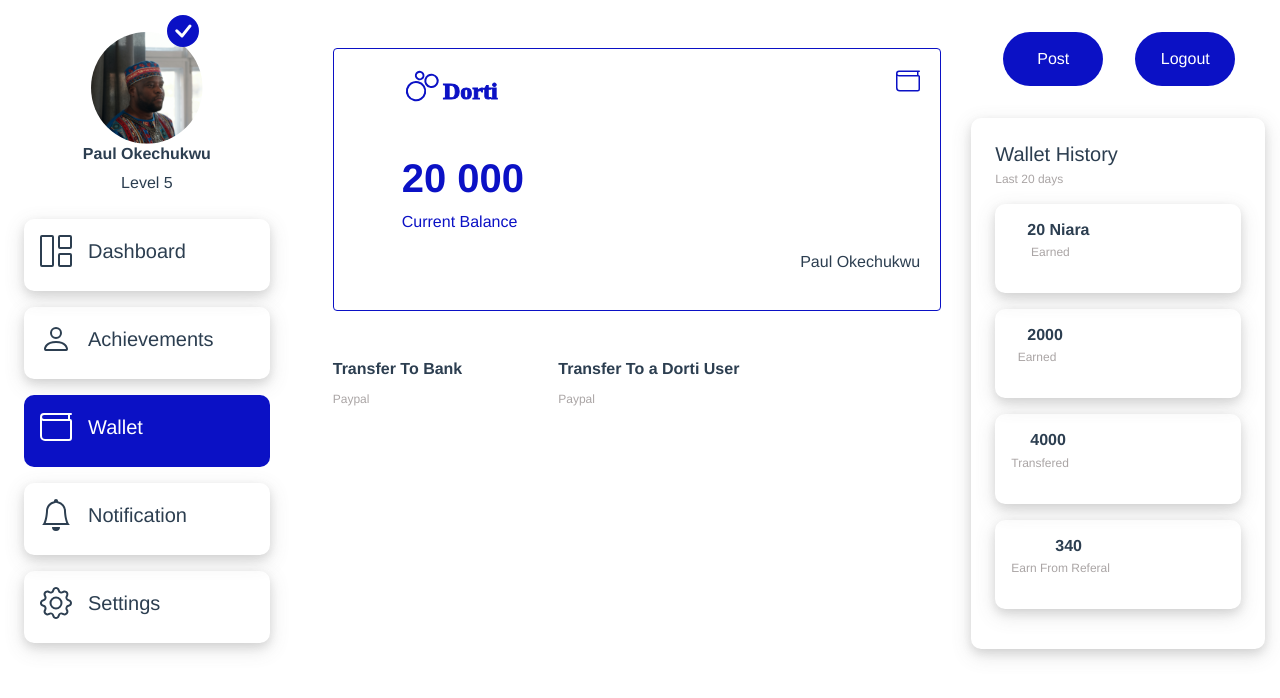
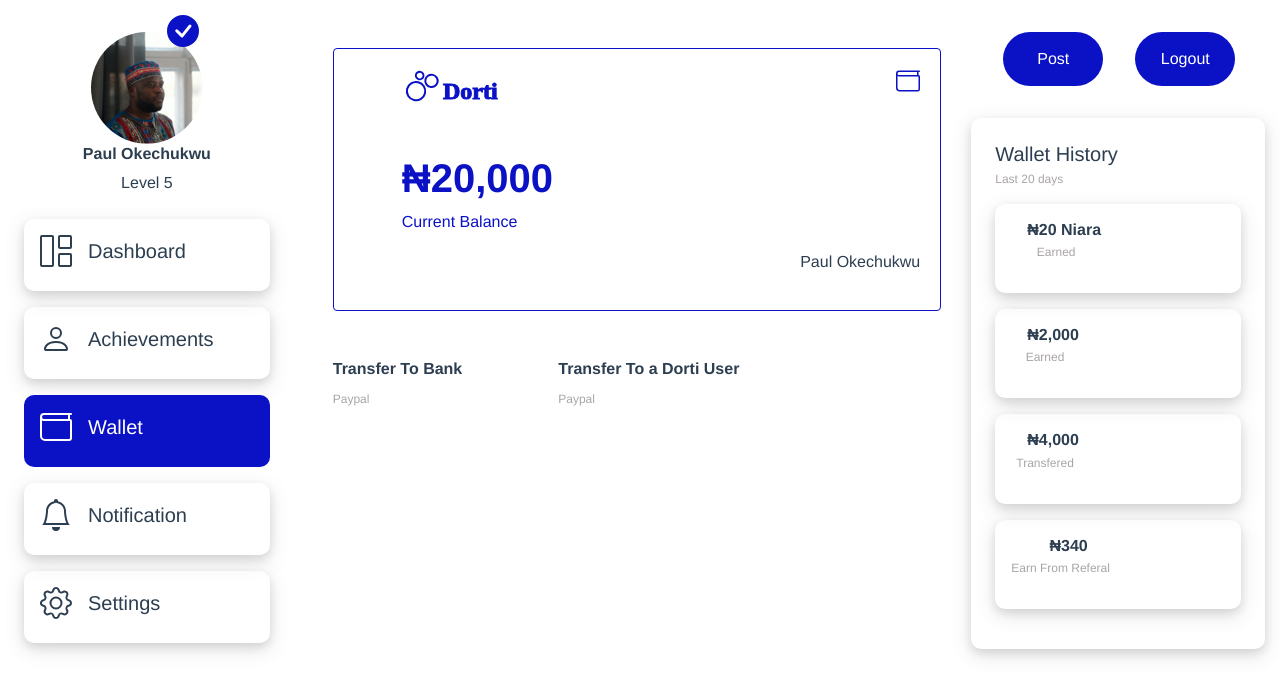
Before and after one commit to AccelerateHub/dorty, a Vue app: page /wallet in a window 1280 px wide. Shown: the top 698 px of the page. Built offline with nearby package versions, Linux system fonts and the light colour scheme.

Commit message:
Re-added Naira symbol to wallet page.

```diff
--- a/src/components/wallet.vue
+++ b/src/components/wallet.vue
@@ -67,7 +67,7 @@
           </div>
           <b-card-text class="text-left">
             <div class="current ml-lg-5 mt-5">
-              <h1>20 000</h1>
+              <h1>&#8358;20,000</h1>
               <p>Current Balance</p>
             </div>
             <div class="text-right">
@@ -103,25 +103,25 @@
 
           <div class="user d-flex p-3 my-3">
             <div>
-              <h6 class="pl-3">20 Niara</h6>
+              <h6 class="pl-3">&#8358;20 Niara</h6>
               <p id="small">Earned</p>
             </div>
           </div>
           <div class="user d-flex p-3 my-3">
             <div>
-              <h6 class="pl-3">2000</h6>
+              <h6 class="pl-3">&#8358;2,000</h6>
               <p id="small">Earned</p>
             </div>
           </div>
           <div class="user d-flex p-3 my-3">
             <div>
-              <h6 class="pl-3">4000</h6>
+              <h6 class="pl-3">&#8358;4,000</h6>
               <p id="small">Transfered</p>
             </div>
           </div>
           <div class="user d-flex p-3 my-3">
             <div>
-              <h6 class="pl-3">340 </h6>
+              <h6 class="pl-3">&#8358;340 </h6>
               <p id="small">Earn From Referal</p>
             </div>
           </div>
```
